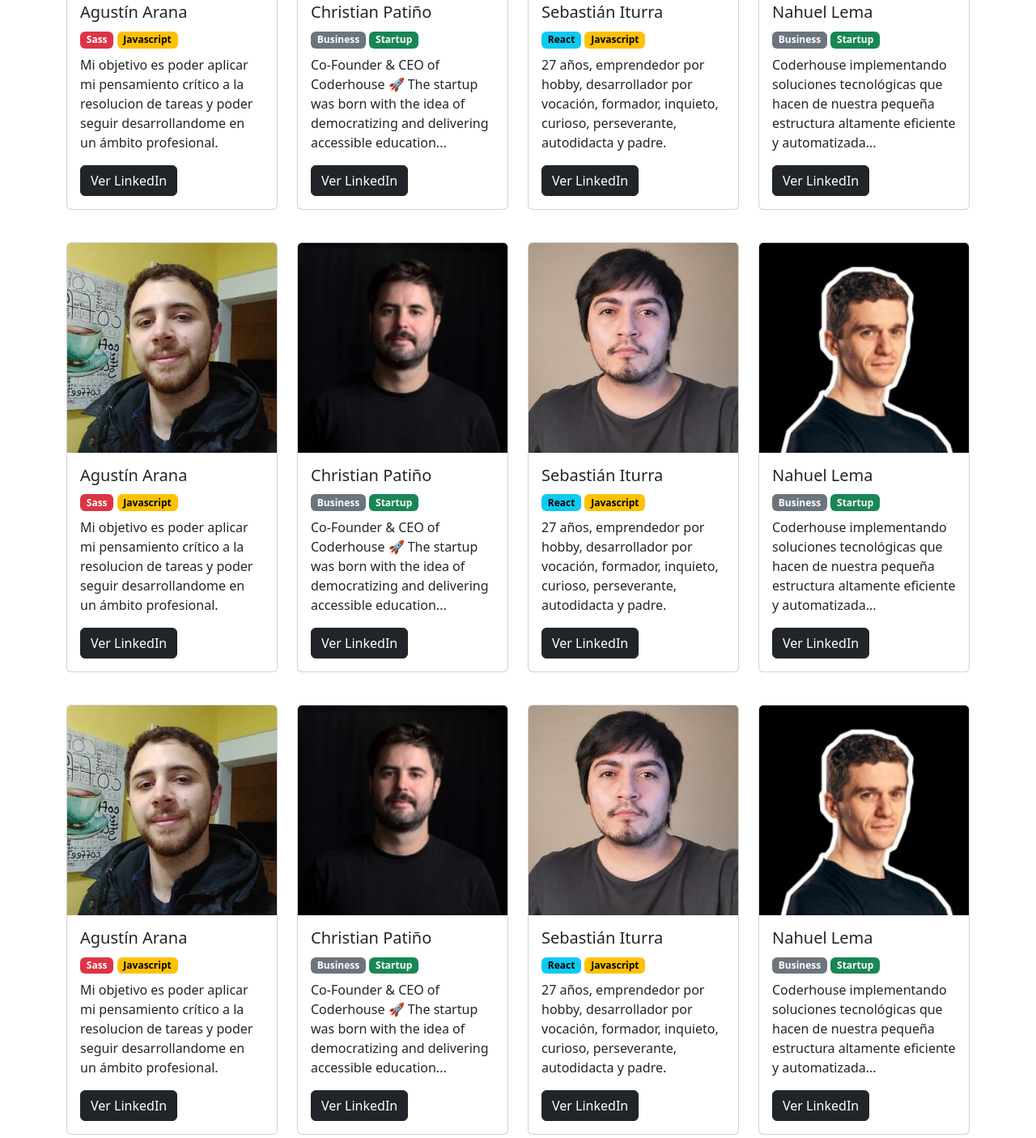
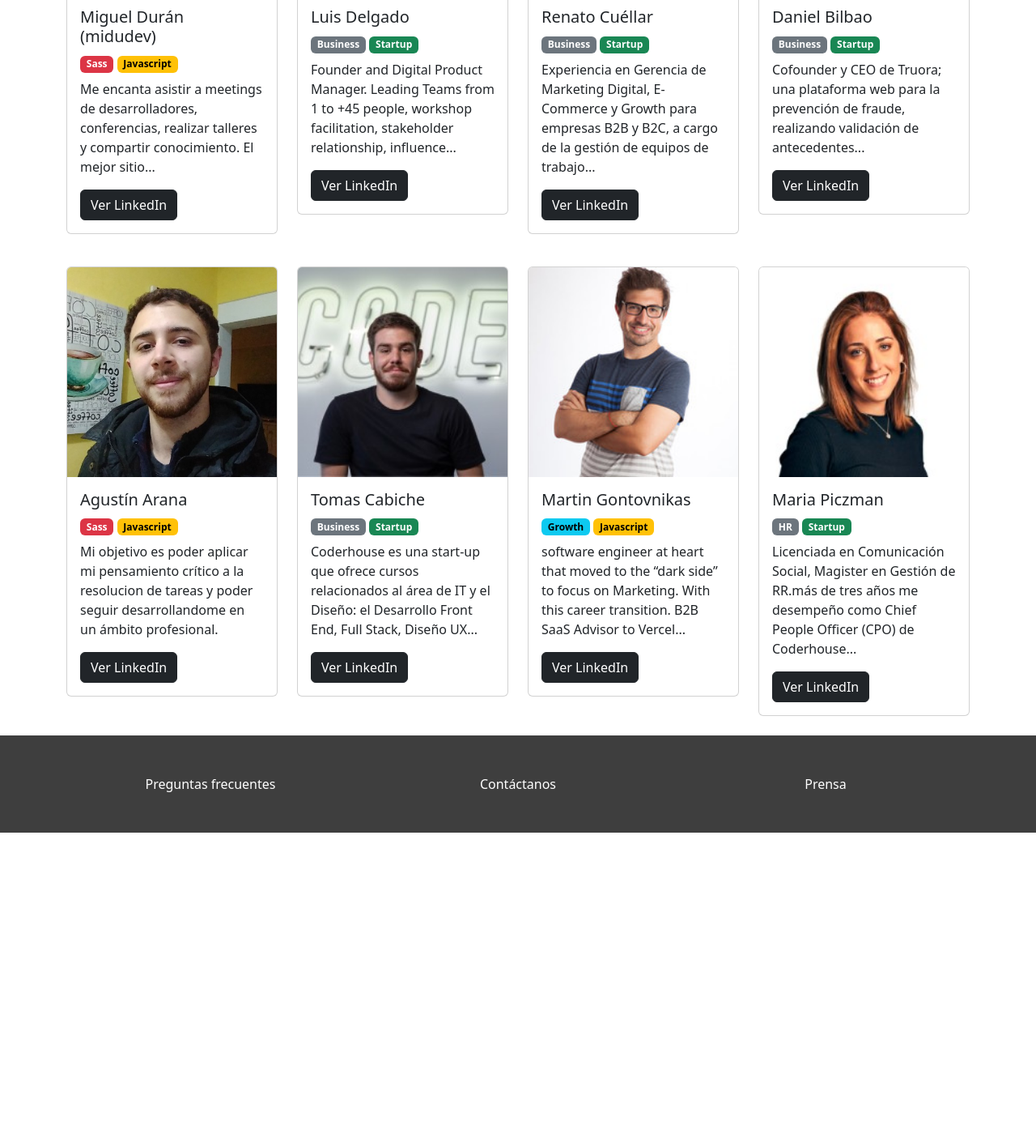
Before and after one commit to renatocuellar/coderConf, a website: page html/oradores.html in a window 1280 px wide. Shown: the part 1395-2800 px from the top of the page at 81% size. After the commit the page ends 2423 px from the top, so only its background shows below. Drawn offline with nearby package versions, Linux system fonts and the light colour scheme.

Commit message:
Se termina sección de conferencistas y conviértete en orador

```diff
--- a/html/oradores.html
+++ b/html/oradores.html
@@ -43,35 +43,36 @@
         <!-- /header -->
         <!-- Aquí comienza el hero -->
     <section class="hero__oradores">
-      <h1 class="hero__oradores-h1">Speakers</h1>
+      <h1 class="hero__oradores-h1">Coder Speakers</h1>
+      <small class="text__speaker">Estos son nuestros</small>
     </section>
         <!-- /hero -->
         <!-- Aquí comienza la sección de oradores -->
-
       <section id="speakers" class="mt-4 mb-4">
         <div class="container">
           <div class="row">
             <div class="col text-center text-uppercase">
-              <small class="text__speaker">Estos son nuestros</small>
-              <h2>Coder Speakers</h2>
+              <h2 class="text__speaker">Estos son nuestros Speakers</h2>
             </div>
           </div>
           <div class="row">
             <div class="col-md-3">
+              <!-- spekaer 1 -->
               <div class="card">
-                <img src="../assets/1565229636971.jpg" class="card-img-top" alt="Foto de agustín">
+                <img src="../assets/freddy.jpg" class="card-img-top" alt="Foto de agustín">
                 <div class="card-body">
-                  <h5 class="card-title">Agustín Arana</h5>
+                  <h5 class="card-title">Freddy Vega</h5>
                   <div class="badges mb-2">
-                    <span class="badge text-bg-danger">Sass</span>
-                    <span class="badge text-bg-warning">Javascript</span>
+                    <span class="badge text-bg-secondary">Business</span>
+                    <span class="badge text-bg-success">Startup</span>
                   </div>
-                  <p class="card-text">Mi objetivo es poder aplicar mi pensamiento crítico a la resolucion de tareas y poder seguir desarrollandome en un ámbito profesional.</p>
-                  <a href="https://www.linkedin.com/in/agust%C3%ADn-arana-457651130/" class="btn btn-dark">Ver LinkedIn</a>
+                  <p class="card-text">CEO of Platzi: Largest tech school in Latin America. Every startup in the region has a Platzi student. Every country has founders...</p>
+                  <a href="https://www.linkedin.com/in/johnfreddyvega/" class="btn btn-dark">Ver LinkedIn</a>
                 </div>
               </div>
             </div>
             <div class="col-md-3">
+              <!-- spekaer 2 -->
               <div class="card">
                 <img src="../assets/1638378651825.jpg" class="card-img-top" alt="Foto de agustín">
                 <div class="card-body">
@@ -87,6 +88,7 @@
               </div>
             </div>
             <div class="col-md-3">
+              <!-- spekaer 3 -->
               <div class="card">
                 <img src="../assets/1644795014315.jpg" class="card-img-top" alt="Foto de agustín">
                 <div class="card-body">
@@ -102,6 +104,7 @@
               </div>
             </div>
             <div class="col-md-3">
+              <!-- spekaer 4 -->
               <div class="card">
                 <img src="../assets/1647386553877.jpg" class="card-img-top" alt="Foto de agustín">
                 <div class="card-body">
@@ -120,6 +123,71 @@
         <div class="container speakers__margin">
             <div class="row">
               <div class="col-md-3">
+                <!-- spekaer 5 -->
+                <div class="card">
+                  <img src="../assets/midu.jpg" class="card-img-top" alt="Foto de midu">
+                  <div class="card-body">
+                    <h5 class="card-title">Miguel Durán (midudev)</h5>
+                    <div class="badges mb-2">
+                      <span class="badge text-bg-danger">Sass</span>
+                      <span class="badge text-bg-warning">Javascript</span>
+                    </div>
+                    <p class="card-text">Me encanta asistir a meetings de desarrolladores, conferencias, realizar talleres y compartir conocimiento. El mejor sitio...</p>
+                    <a href="https://www.linkedin.com/in/midudev/" class="btn btn-dark">Ver LinkedIn</a>
+                  </div>
+                </div>
+              </div>
+              <div class="col-md-3">
+                <!-- spekaer 6 -->
+                <div class="card">
+                  <img src="../assets/Luis-delgado.jpg" class="card-img-top" alt="Luis Delgado">
+                  <div class="card-body">
+                    <h5 class="card-title">Luis Delgado</h5>
+                    <div class="badges mb-2">
+                      <span class="badge text-bg-secondary">Business</span>
+                      <span class="badge text-bg-success">Startup</span>
+                    </div>
+                    <p class="card-text">Founder and Digital Product Manager. Leading Teams from 1 to +45 people, workshop facilitation, stakeholder relationship, influence...</p>
+                    <a href="https://www.linkedin.com/in/luisdelgadoc/" class="btn btn-dark">Ver LinkedIn</a>
+                  </div>
+                </div>
+              </div>
+              <div class="col-md-3">
+                <!-- spekaer 7 -->
+                <div class="card">
+                  <img src="../assets/Perfil 2.png" class="card-img-top" alt="Foto de Renato">
+                  <div class="card-body">
+                    <h5 class="card-title">Renato Cuéllar</h5>
+                    <div class="badges mb-2">
+                      <span class="badge text-bg-secondary">Business</span>
+                      <span class="badge text-bg-success">Startup</span>
+                    </div>
+                    <p class="card-text">Experiencia en Gerencia de Marketing Digital, E-Commerce y Growth para empresas B2B y B2C, a cargo de la gestión de equipos de trabajo...</p>
+                    <a href="https://www.linkedin.com/in/renatocuellar/" class="btn btn-dark">Ver LinkedIn</a>
+                  </div>
+                </div>
+              </div>
+              <div class="col-md-3">
+                <!-- spekaer 8 -->
+                <div class="card">
+                  <img src="../assets/daniel bilbao.jpg" class="card-img-top" alt="Foto de Daniel">
+                  <div class="card-body">
+                    <h5 class="card-title">Daniel Bilbao</h5>
+                    <div class="badges mb-2">
+                      <span class="badge text-bg-secondary">Business</span>
+                      <span class="badge text-bg-success">Startup</span>
+                    </div>
+                    <p class="card-text">Cofounder y CEO de Truora; una plataforma web para la prevención de fraude, realizando validación de antecedentes...</p>
+                    <a href="https://www.linkedin.com/in/danielbilbao/" class="btn btn-dark">Ver LinkedIn</a>
+                  </div>
+                </div>
+              </div>
+            </div>
+          </div>
+          <div class="container speakers__margin">
+            <div class="row">
+              <div class="col-md-3">
+                <!-- spekaer 9 -->
                 <div class="card">
                   <img src="../assets/1565229636971.jpg" class="card-img-top" alt="Foto de agustín">
                   <div class="card-body">
@@ -134,175 +202,53 @@
                 </div>
               </div>
               <div class="col-md-3">
+                <!-- spekaer 10 -->
                 <div class="card">
-                  <img src="../assets/1638378651825.jpg" class="card-img-top" alt="Foto de agustín">
+                  <img src="../assets/Tomas-c.jpg" class="card-img-top" alt="Foto de Tomas">
                   <div class="card-body">
-                    <h5 class="card-title">Christian Patiño</h5>
+                    <h5 class="card-title">Tomas Cabiche</h5>
                     <div class="badges mb-2">
                       <span class="badge text-bg-secondary">Business</span>
                       <span class="badge text-bg-success">Startup</span>
                     </div>
-                    <p class="card-text">Co-Founder & CEO of Coderhouse 🚀
-                      The startup was born with the idea of democratizing and delivering accessible education...</p>
-                    <a href="https://www.linkedin.com/in/christian-alberto-patino/" class="btn btn-dark">Ver LinkedIn</a>
+                    <p class="card-text">Coderhouse es una start-up que ofrece cursos relacionados al área de IT y el Diseño: el Desarrollo Front End, Full Stack, Diseño UX...</p>
+                    <a href="https://www.linkedin.com/in/tomas-cabiche-g-8a2b8ab3/" class="btn btn-dark">Ver LinkedIn</a>
                   </div>
                 </div>
               </div>
               <div class="col-md-3">
+                <!-- spekaer 11 -->
                 <div class="card">
-                  <img src="../assets/1644795014315.jpg" class="card-img-top" alt="Foto de agustín">
+                  <img src="../assets/martin-gov.jpg" class="card-img-top" alt="Foto de martín">
                   <div class="card-body">
-                    <h5 class="card-title">Sebastián Iturra</h5>
+                    <h5 class="card-title">Martin Gontovnikas</h5>
                     <div class="badges mb-2">
-                      <span class="badge text-bg-info">React</span>
+                      <span class="badge text-bg-info">Growth</span>
                       <span class="badge text-bg-warning">Javascript</span>
                     </div>
-                    <p class="card-text">27 años, emprendedor por hobby, desarrollador por vocación, formador, inquieto, curioso, perseverante,
-                      autodidacta y padre.</p>
-                    <a href="https://www.linkedin.com/in/sebastianiturra/" class="btn btn-dark">Ver LinkedIn</a>
+                    <p class="card-text">software engineer at heart that moved to the “dark side” to focus on Marketing. With this career transition. B2B SaaS Advisor to Vercel...</p>
+                    <a href="https://www.linkedin.com/in/mgonto/" class="btn btn-dark">Ver LinkedIn</a>
                   </div>
                 </div>
               </div>
               <div class="col-md-3">
+                <!-- spekaer 12 -->
                 <div class="card">
-                  <img src="../assets/1647386553877.jpg" class="card-img-top" alt="Foto de agustín">
+                  <img src="../assets/marias-p.jpg" class="card-img-top" alt="Foto de Maria">
                   <div class="card-body">
-                    <h5 class="card-title">Nahuel Lema</h5>
+                    <h5 class="card-title">Maria Piczman</h5>
                     <div class="badges mb-2">
-                      <span class="badge text-bg-secondary">Business</span>
+                      <span class="badge text-bg-secondary">HR</span>
                       <span class="badge text-bg-success">Startup</span>
                     </div>
-                    <p class="card-text">Coderhouse implementando soluciones tecnológicas que hacen de nuestra pequeña estructura altamente eficiente y automatizada...</p>
-                    <a href="https://www.linkedin.com/in/nahuellema/" class="btn btn-dark">Ver LinkedIn</a>
+                    <p class="card-text">Licenciada en Comunicación Social, Magister en Gestión de RR.más de tres años me desempeño como Chief People Officer (CPO) de Coderhouse...</p>
+                    <a href="https://www.linkedin.com/in/maria-piczman/" class="btn btn-dark">Ver LinkedIn</a>
                   </div>
                 </div>
               </div>
             </div>
           </div>
-          <div class="container speakers__margin">
-            <div class="row">
-              <div class="col-md-3">
-                <div class="card">
-                  <img src="../assets/1565229636971.jpg" class="card-img-top" alt="Foto de agustín">
-                  <div class="card-body">
-                    <h5 class="card-title">Agustín Arana</h5>
-                    <div class="badges mb-2">
-                      <span class="badge text-bg-danger">Sass</span>
-                      <span class="badge text-bg-warning">Javascript</span>
-                    </div>
-                    <p class="card-text">Mi objetivo es poder aplicar mi pensamiento crítico a la resolucion de tareas y poder seguir desarrollandome en un ámbito profesional.</p>
-                    <a href="https://www.linkedin.com/in/agust%C3%ADn-arana-457651130/" class="btn btn-dark">Ver LinkedIn</a>
-                  </div>
-                </div>
-              </div>
-              <div class="col-md-3">
-                <div class="card">
-                  <img src="../assets/1638378651825.jpg" class="card-img-top" alt="Foto de agustín">
-                  <div class="card-body">
-                    <h5 class="card-title">Christian Patiño</h5>
-                    <div class="badges mb-2">
-                      <span class="badge text-bg-secondary">Business</span>
-                      <span class="badge text-bg-success">Startup</span>
-                    </div>
-                    <p class="card-text">Co-Founder & CEO of Coderhouse 🚀
-                      The startup was born with the idea of democratizing and delivering accessible education...</p>
-                    <a href="https://www.linkedin.com/in/christian-alberto-patino/" class="btn btn-dark">Ver LinkedIn</a>
-                  </div>
-                </div>
-              </div>
-              <div class="col-md-3">
-                <div class="card">
-                  <img src="../assets/1644795014315.jpg" class="card-img-top" alt="Foto de agustín">
-                  <div class="card-body">
-                    <h5 class="card-title">Sebastián Iturra</h5>
-                    <div class="badges mb-2">
-                      <span class="badge text-bg-info">React</span>
-                      <span class="badge text-bg-warning">Javascript</span>
-                    </div>
-                    <p class="card-text">27 años, emprendedor por hobby, desarrollador por vocación, formador, inquieto, curioso, perseverante,
-                      autodidacta y padre.</p>
-                    <a href="https://www.linkedin.com/in/sebastianiturra/" class="btn btn-dark">Ver LinkedIn</a>
-                  </div>
-                </div>
-              </div>
-              <div class="col-md-3">
-                <div class="card">
-                  <img src="../assets/1647386553877.jpg" class="card-img-top" alt="Foto de agustín">
-                  <div class="card-body">
-                    <h5 class="card-title">Nahuel Lema</h5>
-                    <div class="badges mb-2">
-                      <span class="badge text-bg-secondary">Business</span>
-                      <span class="badge text-bg-success">Startup</span>
-                    </div>
-                    <p class="card-text">Coderhouse implementando soluciones tecnológicas que hacen de nuestra pequeña estructura altamente eficiente y automatizada...</p>
-                    <a href="https://www.linkedin.com/in/nahuellema/" class="btn btn-dark">Ver LinkedIn</a>
-                  </div>
-                </div>
-              </div>
-            </div>
-          </div>
-          <div class="container speakers__margin">
-            <div class="row">
-              <div class="col-md-3">
-                <div class="card">
-                  <img src="../assets/1565229636971.jpg" class="card-img-top" alt="Foto de agustín">
-                  <div class="card-body">
-                    <h5 class="card-title">Agustín Arana</h5>
-                    <div class="badges mb-2">
-                      <span class="badge text-bg-danger">Sass</span>
-                      <span class="badge text-bg-warning">Javascript</span>
-                    </div>
-                    <p class="card-text">Mi objetivo es poder aplicar mi pensamiento crítico a la resolucion de tareas y poder seguir desarrollandome en un ámbito profesional.</p>
-                    <a href="https://www.linkedin.com/in/agust%C3%ADn-arana-457651130/" class="btn btn-dark">Ver LinkedIn</a>
-                  </div>
-                </div>
-              </div>
-              <div class="col-md-3">
-                <div class="card">
-                  <img src="../assets/1638378651825.jpg" class="card-img-top" alt="Foto de agustín">
-                  <div class="card-body">
-                    <h5 class="card-title">Christian Patiño</h5>
-                    <div class="badges mb-2">
-                      <span class="badge text-bg-secondary">Business</span>
-                      <span class="badge text-bg-success">Startup</span>
-                    </div>
-                    <p class="card-text">Co-Founder & CEO of Coderhouse 🚀
-                      The startup was born with the idea of democratizing and delivering accessible education...</p>
-                    <a href="https://www.linkedin.com/in/christian-alberto-patino/" class="btn btn-dark">Ver LinkedIn</a>
-                  </div>
-                </div>
-              </div>
-              <div class="col-md-3">
-                <div class="card">
-                  <img src="../assets/1644795014315.jpg" class="card-img-top" alt="Foto de agustín">
-                  <div class="card-body">
-                    <h5 class="card-title">Sebastián Iturra</h5>
-                    <div class="badges mb-2">
-                      <span class="badge text-bg-info">React</span>
-                      <span class="badge text-bg-warning">Javascript</span>
-                    </div>
-                    <p class="card-text">27 años, emprendedor por hobby, desarrollador por vocación, formador, inquieto, curioso, perseverante,
-                      autodidacta y padre.</p>
-                    <a href="https://www.linkedin.com/in/sebastianiturra/" class="btn btn-dark">Ver LinkedIn</a>
-                  </div>
-                </div>
-              </div>
-              <div class="col-md-3">
-                <div class="card">
-                  <img src="../assets/1647386553877.jpg" class="card-img-top" alt="Foto de agustín">
-                  <div class="card-body">
-                    <h5 class="card-title">Nahuel Lema</h5>
-                    <div class="badges mb-2">
-                      <span class="badge text-bg-secondary">Business</span>
-                      <span class="badge text-bg-success">Startup</span>
-                    </div>
-                    <p class="card-text">Coderhouse implementando soluciones tecnológicas que hacen de nuestra pequeña estructura altamente eficiente y automatizada...</p>
-                    <a href="https://www.linkedin.com/in/nahuellema/" class="btn btn-dark">Ver LinkedIn</a>
-                  </div>
-                </div>
-              </div>
-            </div>
-          </div>
+
       </section>
       <!-- /oradores -->
         <!-- Aqui comienza el footer -->
```
Also changed, not shown: css/index.css (+8 -0 lines), html/conviertete.html (+43 -0 lines), assets/Luis-delgado.jpg (added), assets/Perfil 2.png (added), assets/Tomas-c.jpg (added), assets/daniel bilbao.jpg (added), assets/freddy.jpg (added), assets/marias-p.jpg (added), assets/martin-gov.jpg (added), assets/midu.jpg (added).
